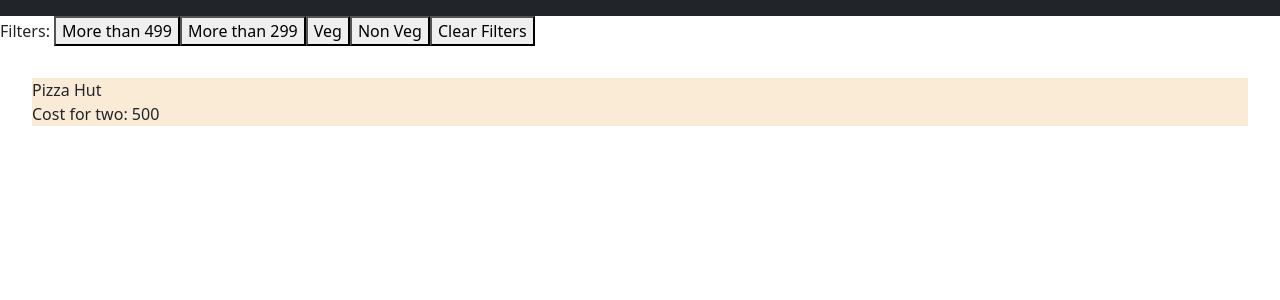
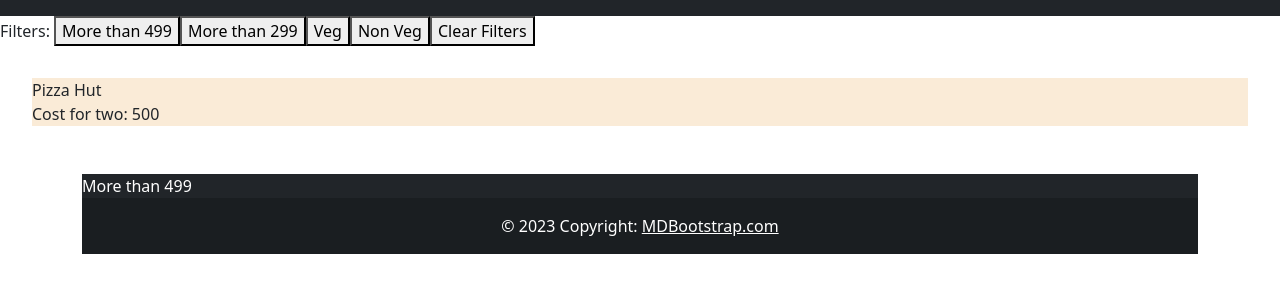
Before and after one commit to subhajitdebnath/tasteride, an Angular app: page / in a window 1280 px wide. Both pictures are taken after a click on the button "More than 499". Shown: the top 300 px of the page. Built offline with nearby package versions, Linux system fonts and the light colour scheme.

Commit message:
Added footer component

```diff
--- a/src/app/app.component.html
+++ b/src/app/app.component.html
@@ -18,6 +18,7 @@
   <app-restaurant [restaurant]="item" (chooseRestaurant)="showRestaurant($event)"></app-restaurant>
 
 </ng-container>
+<app-footer></app-footer>
 
 <!-- 1. Add child components for filters -->
 
--- a/src/app/filter/filter.component.ts
+++ b/src/app/filter/filter.component.ts
@@ -1,5 +1,6 @@
 import { Component, EventEmitter, Input, Output } from '@angular/core';
 import { Filter, Restaurant } from '../models/data.model';
+import { DataService } from '../services/data.service';
 
 @Component({
   selector: 'app-filter',
@@ -10,8 +11,15 @@
   @Input() filter: Filter;
   @Output() chooseFilter = new EventEmitter();
 
+  constructor(
+    private dataService: DataService
+  ) {}
+
   selectFilter(filter: Filter): void {
     this.chooseFilter.emit(filter);
+
+    this.dataService.selectedFilter = filter;
+    this.dataService.filterClicked.next(true);
   }
 
 }
--- a/src/app/layout/footer/footer.component.html
+++ b/src/app/layout/footer/footer.component.html
@@ -1 +1,18 @@
-<p>footer works!</p>
+<!-- Remove the container if you want to extend the Footer to full width. -->
+<div class="container my-5">
+
+    <footer class="bg-dark text-center text-lg-start text-white">
+      <!-- Grid container -->
+      <a *ngIf="filter" class="navbar-brand" href="#">{{filter.name}}</a>
+      <!-- Grid container -->
+
+      <!-- Copyright -->
+      <div class="text-center p-3" style="background-color: rgba(0, 0, 0, 0.2)">
+        © 2023 Copyright:
+        <a class="text-white" href="https://mdbootstrap.com/">MDBootstrap.com</a>
+      </div>
+      <!-- Copyright -->
+    </footer>
+
+  </div>
+  <!-- End of .container -->
--- a/src/app/services/data.service.ts
+++ b/src/app/services/data.service.ts
@@ -1,5 +1,5 @@
 import { Injectable } from '@angular/core';
-import { Restaurant } from '../models/data.model';
+import { Filter, Restaurant } from '../models/data.model';
 import { BehaviorSubject } from 'rxjs';
 
 @Injectable({
@@ -15,6 +15,13 @@
       type: 'nonveg'
     }
   ];
+  private filters: Filter[] = [
+    {
+      name: 'More than 499',
+      value: 499,
+      type: 'cost'
+    }
+  ];
 
   test: Restaurant[] = [
     {
@@ -27,8 +34,13 @@
 
   selectedRestaurant: Restaurant;
   restaurantClicked = new BehaviorSubject(false);
+  selectedFilter : Filter;
+  filterClicked = new BehaviorSubject(false);
 
   constructor() { }
+  getFilters() : Filter[] {
+    return this.filters;
+  }
 
   getRestaurants(): Restaurant[] {
     return this.restaurants;
```
